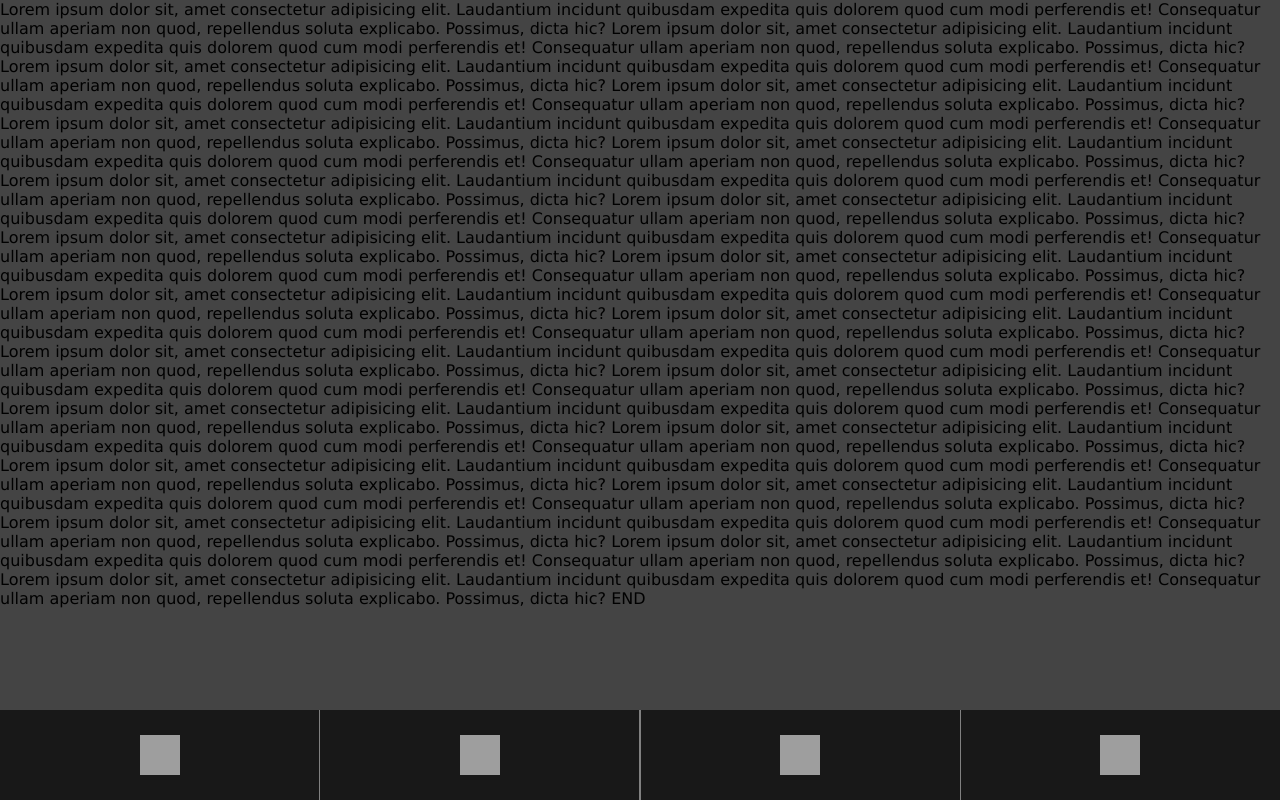
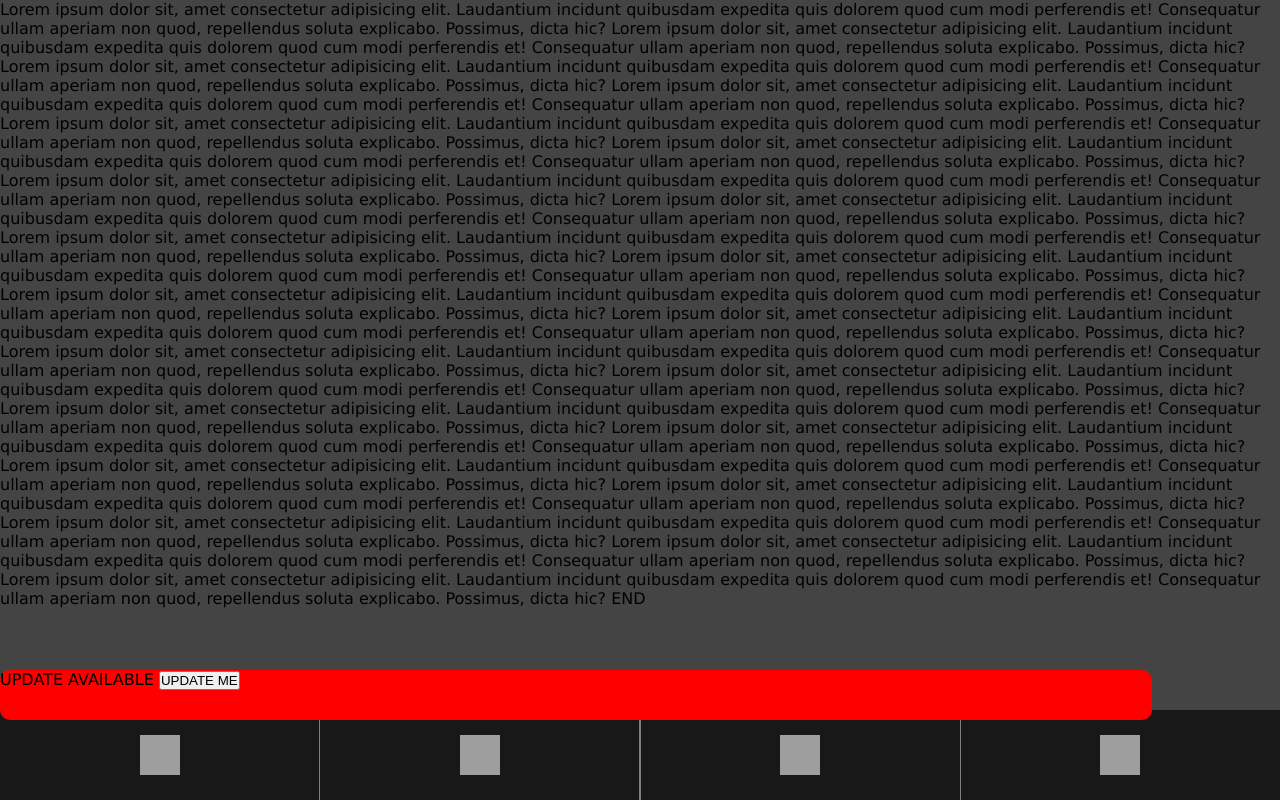
Before and after one commit to joecapra/soaring, a React (Create React App) app: page / in a window 1280 px wide. Built offline with nearby package versions, Linux system fonts and the light colour scheme; grey boxes are pictures that could not be loaded.

Commit message:
Skip reload is now called. Need to fix window reload

```diff
--- a/src/App.js
+++ b/src/App.js
@@ -16,7 +16,7 @@ function App(props) {
   const [currentPage, setCurrentPage] = useState();
 
   const [showCacheCompleteToast, setShowCacheCompleteToast] = useState(false);
-  const [showUpdateToast, setShowUpdateToast] = useState(false);
+  const [showUpdateToast, setShowUpdateToast] = useState(true);
 
   const loadPage = useCallback((page, payload) => {
     switch (page) {
@@ -66,6 +66,7 @@ function App(props) {
   }, [loadPage]);
 
   const doSkipWaiting = () => {
+    console.error("CALLED");
     navigator.serviceWorker.controller.postMessage({
       type: "SKIP_WAITING",
     });
@@ -76,13 +77,7 @@ function App(props) {
       <div className="content">{currentPage}</div>
       <Nav onClick={loadPage} />
       {showCacheCompleteToast ? <CacheToast /> : null}
-      {showUpdateToast ? (
-        <UpdateToast
-          onClick={() => {
-            doSkipWaiting();
-          }}
-        />
-      ) : null}
+      {showUpdateToast ? <UpdateToast action={doSkipWaiting} /> : null}
     </div>
   );
 }
--- a/src/components/UpdateToast/index.jsx
+++ b/src/components/UpdateToast/index.jsx
@@ -4,7 +4,7 @@ import "./styles.scss";
 export default function UpdateToast(props) {
   return (
     <div className={`updatetoast ${props.show ? "updatetoast--show" : ""}`}>
-      UPDATE AVAILABLE <button onClick={props.onCLick}>UPDATE ME</button>
+      UPDATE AVAILABLE <button onClick={props.action}>UPDATE ME</button>
     </div>
   );
 }
--- a/src/service-worker.js
+++ b/src/service-worker.js
@@ -67,8 +67,8 @@ registerRoute(
 self.addEventListener("message", (event) => {
   if (event.data && event.data.type === "SKIP_WAITING") {
     self.skipWaiting();
-    window.location.reload();
     console.warn("TOLD TO RELOAD OKMIKE");
+    // event.data.window.location.reload();
     //ok mike
   }
 });
```
